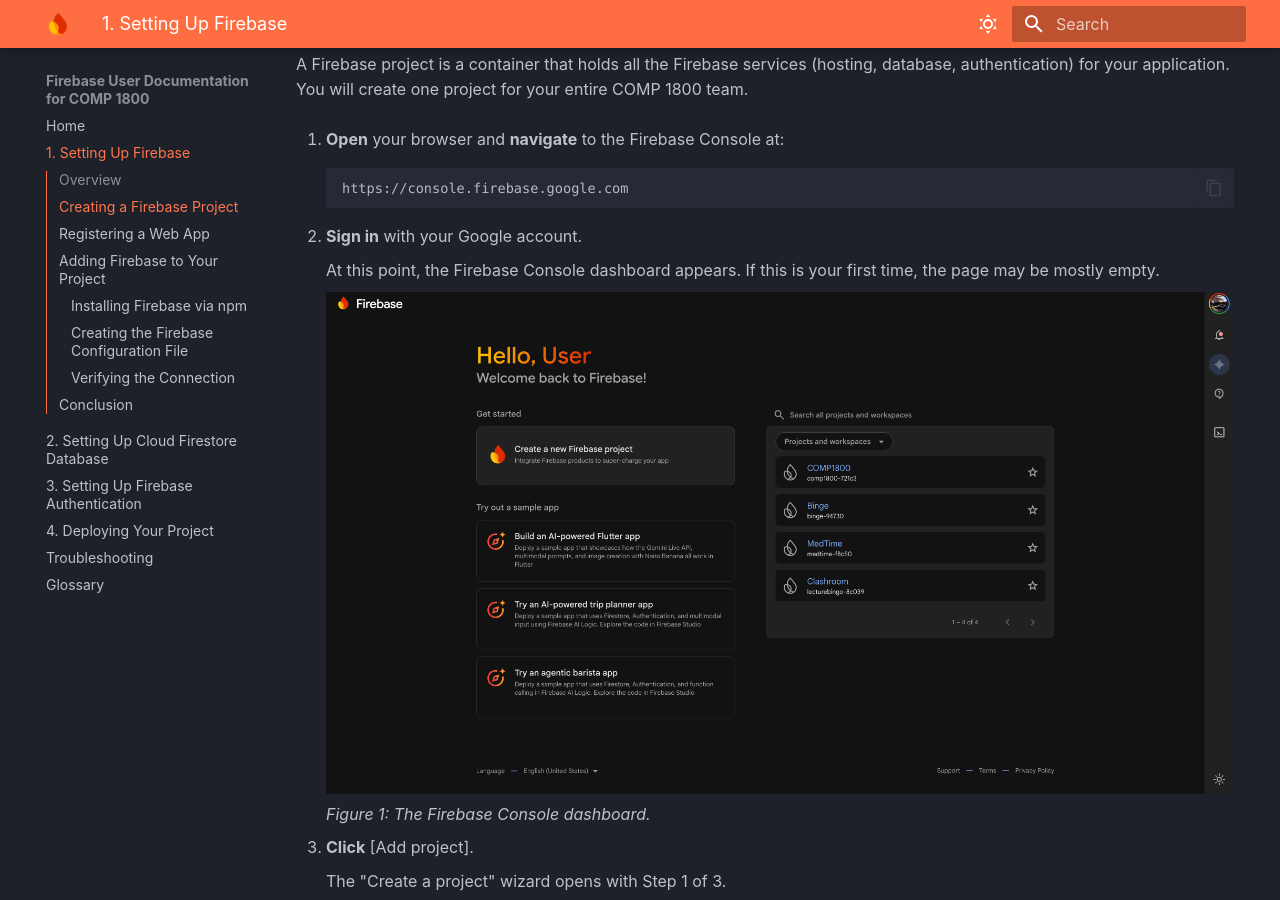
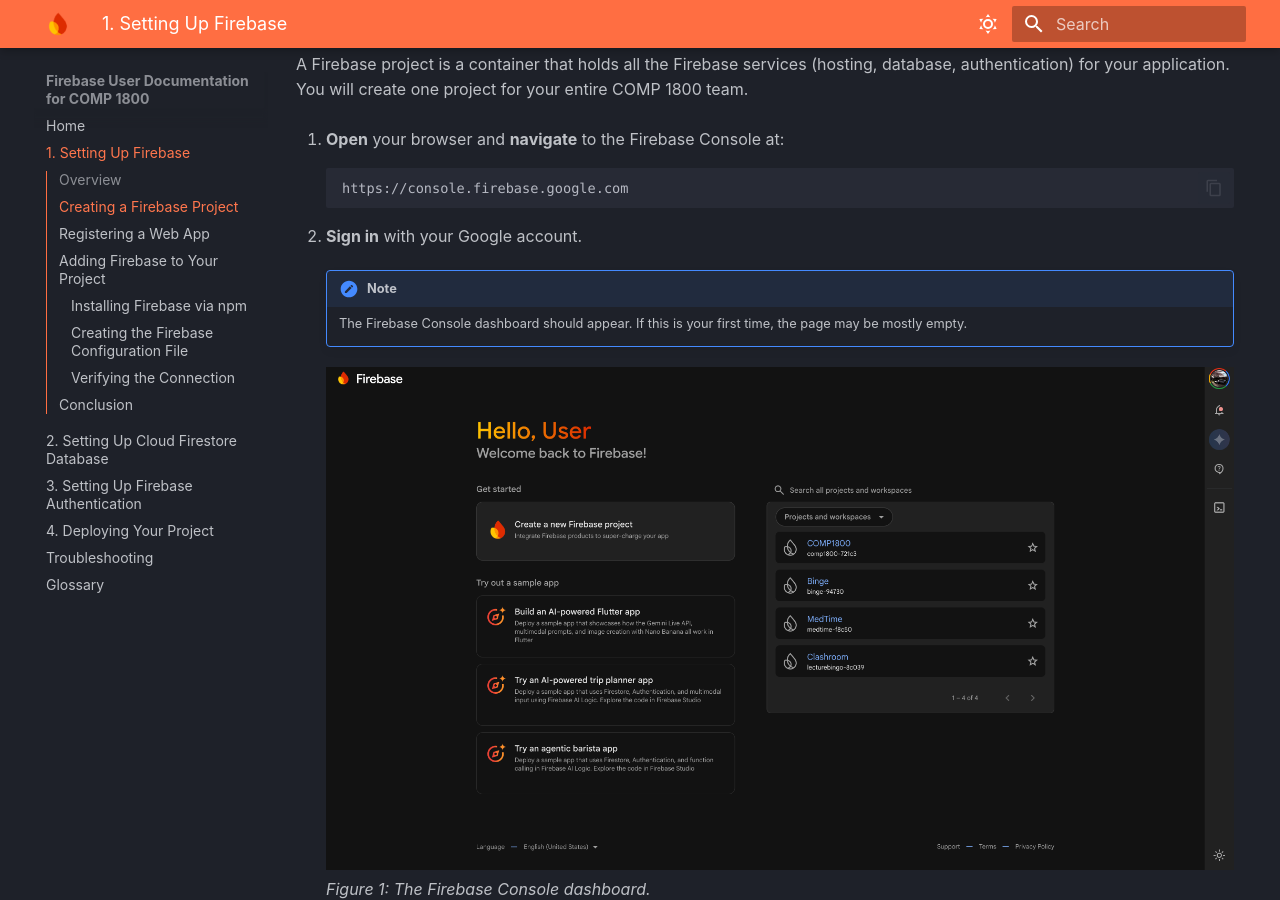
Before and after one commit to jameeel01/MKDOCS, an MkDocs documentation site: the page built from docs/task1_firebase_setup.md, in a window 1280 px wide and 900 px high, scrolled down 497 px. Built offline with MkDocs 1.6.1 and Material for MkDocs 9.7.7, drawn with Linux system fonts in a browser that asks for light colours; some web fonts are replaced; some of the changed text lies outside the part shown.

Commit message:
Update text according to feedback

```diff
--- a/docs/task1_firebase_setup.md
+++ b/docs/task1_firebase_setup.md
@@ -21,7 +21,8 @@
 
 2. **Sign in** with your Google account.
 
-    At this point, the Firebase Console dashboard appears. If this is your first time, the page may be mostly empty.
+    !!! note
+        The Firebase Console dashboard should appear. If this is your first time, the page may be mostly empty.
 
     <!-- SCREENSHOT: Firebase Console dashboard showing the main page with "Add project" button visible. Crop to show just the center of the page. -->
     ![Firebase Console dashboard showing the Add project button](assets/firebase_setup_1.png "Firebase Console dashboard")
@@ -57,7 +58,7 @@
 
 8. **Click** [Continue] when the "Your new project is ready" message appears.
 
-    At this point, you are taken to your Firebase project dashboard.
+    You should now see your Firebase project dashboard.
 
 !!! success
     You have successfully created a Firebase project. The project dashboard should now be visible with your project name at the top left.
@@ -89,7 +90,7 @@
 
 4. **Click** [Register app].
 
-    At this point, Firebase displays a code block titled "Add Firebase SDK." This contains your unique Firebase configuration.
+    Firebase now displays a code block titled "Add Firebase SDK." This contains your unique Firebase configuration.
 
     <!-- SCREENSHOT: The Firebase SDK configuration code block that appears after registering. Make sure the full code snippet is visible. -->
     ![Firebase SDK configuration code block](assets/firebase_setup_6.png "Firebase configuration keys")
@@ -210,7 +211,7 @@
 
         **Press** ++cmd+option+j++.
 
-    At this point, the console should print `Firebase connected: [DEFAULT]`. This confirms Firebase has been initialized successfully.
+    The console should print `Firebase connected: [DEFAULT]`. This confirms Firebase has been initialized successfully.
 
     <!-- SCREENSHOT: Chrome DevTools console showing "Firebase connected: [DEFAULT]". -->
     ![Chrome console showing successful Firebase connection](assets/firebase_setup_8.png "Verifying Firebase connection in Chrome console")
```
Also changed, not shown: docs/task2_firestore_setup.md (+2 -2 lines).
